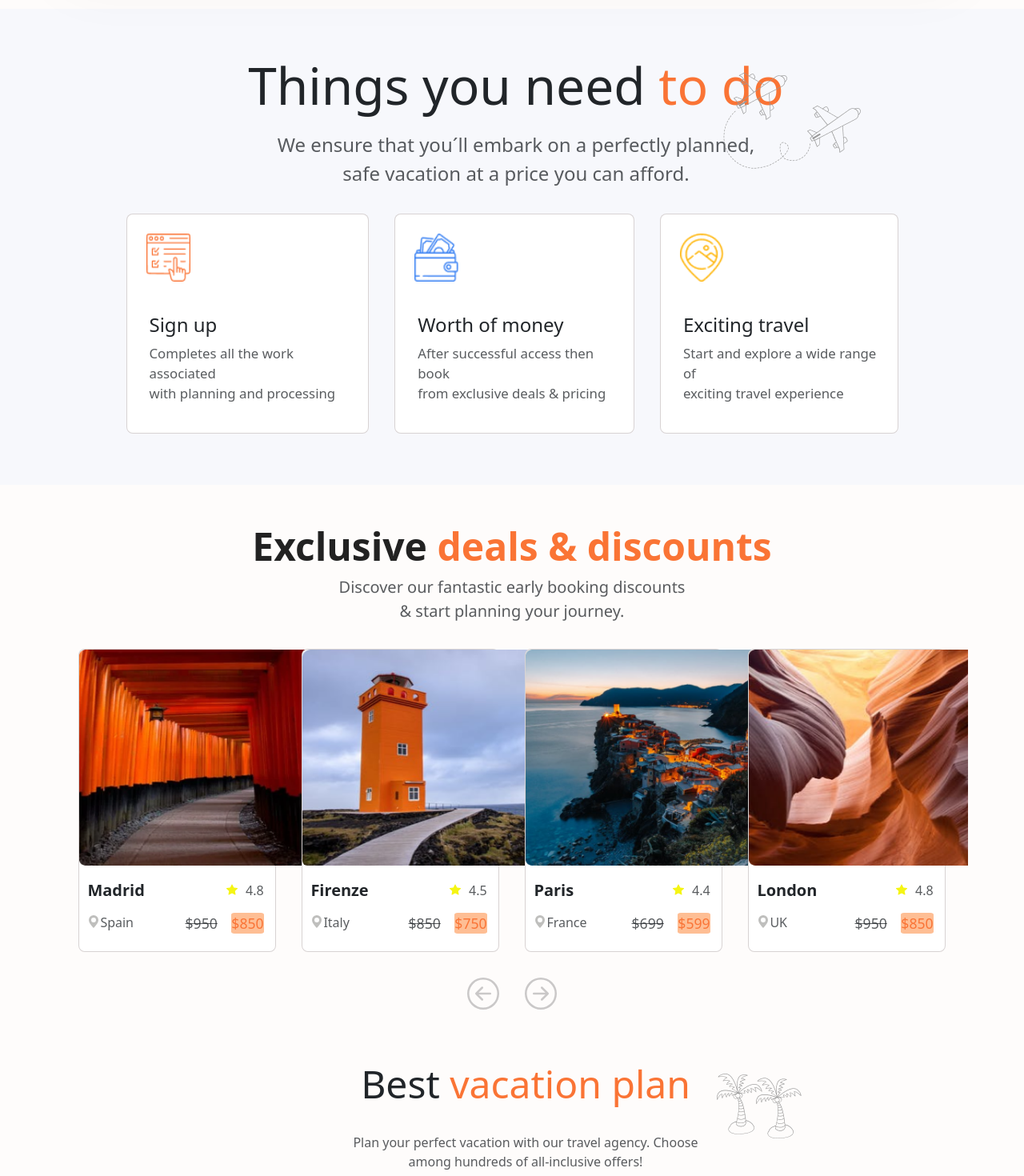
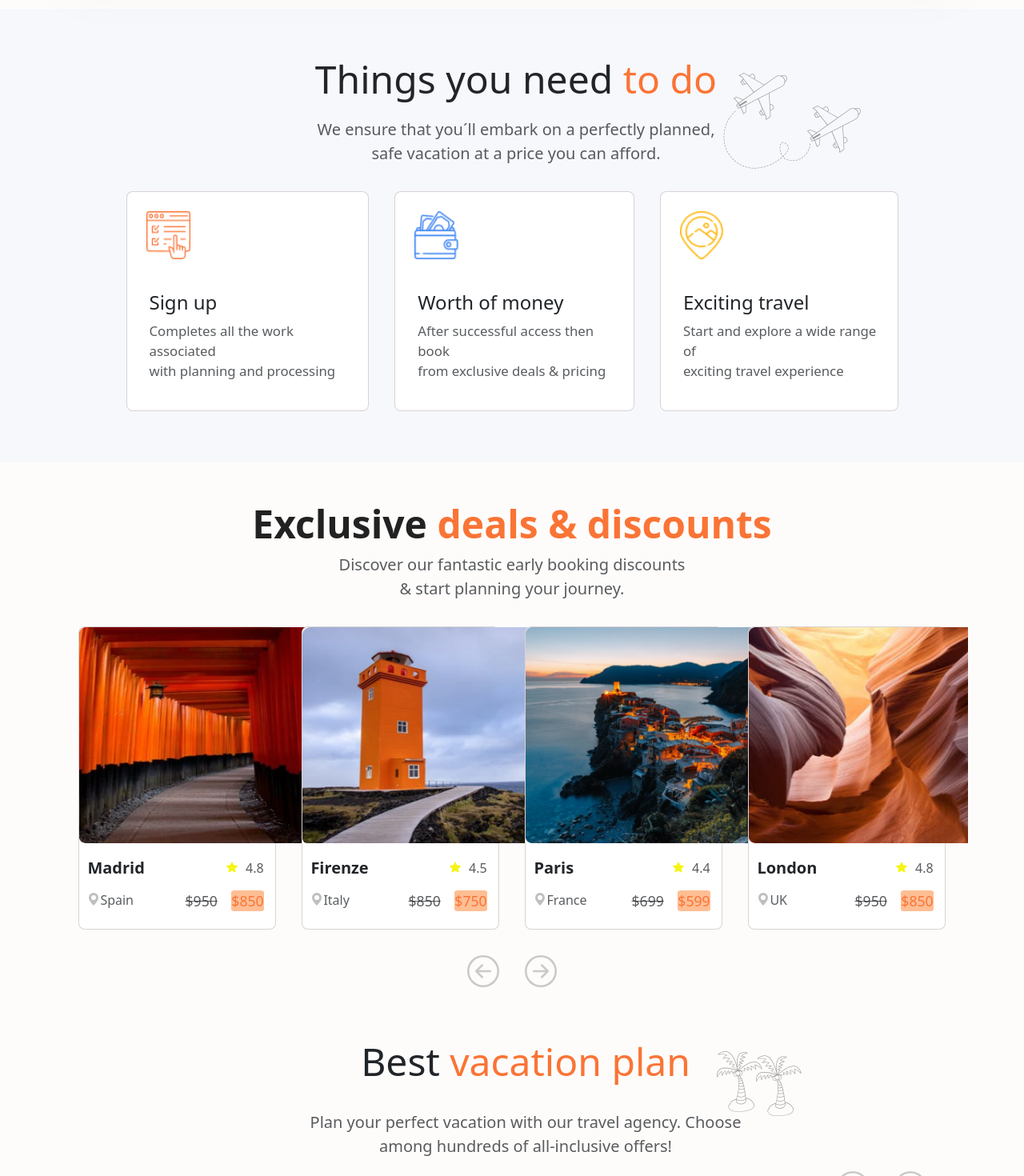
Before and after one commit to Juanflpz/Trabook-Responsive-Project, a React (Create React App) app: page / in a window 1280 px wide. Shown: the part 840-2310 px from the top of the page at 80% size. Built offline with nearby package versions, Linux system fonts and the light colour scheme.

Commit message:
feat: :lipstick: titles and subtitles size fixed

```diff
--- a/src/App.css
+++ b/src/App.css
@@ -2,6 +2,13 @@ body {
   background-color: #FEFCFB !important;
 }
 
+.carousel-title{
+  font-size: 6vh;
+}
+
+.subtitle{
+  font-size: 2.5vh;
+}
 /*
 .brand-footer {
   font-family: 'Volkhov', serif;
--- a/src/Components/Blog.jsx
+++ b/src/Components/Blog.jsx
@@ -10,7 +10,7 @@ export default function Blog({ cards }) {
     return (
         <section className="blog p-3" id="blog-box">
             <div className="container text-center mt-5">
-                <h1 className="box-title"><b>Get updated with<span className="orange-color"> the latest blog</span></b></h1>
+                <h1 className="box-title carousel-title"><b>Get updated with<span className="orange-color"> the latest blog</span></b></h1>
             </div>
             <div className="container blog-cards">
                 <div id="discounts-carousel" className="carousel carousel-dark slide d-none d-lg-block" data-bs-ride="carousel">
--- a/src/Components/Deals.jsx
+++ b/src/Components/Deals.jsx
@@ -12,8 +12,8 @@ export default function Deals({ cards }) {
         <section id="vacation">
             <div className="container col-xxl-8 my-5">
                 <div className="row">
-                    <h3 className="centered-title">Exclusive <span className="orange-color">deals & discounts</span></h3>
-                    <p className="prf text-muted">Discover our fantastic early booking discounts<br />& start planning your journey.</p>
+                    <h3 className="deals-title carousel-title">Exclusive <span className="orange-color">deals & discounts</span></h3>
+                    <p className="deals-subtitle text-muted subtitle">Discover our fantastic early booking discounts<br />& start planning your journey.</p>
                 </div>
                 <div className="container d-flex justify-content-center">
                     <div id="discounts-carousel" className="carousel carousel-dark slide d-none d-lg-block" data-bs-ride="carousel">
--- a/src/Components/GetStarted.jsx
+++ b/src/Components/GetStarted.jsx
@@ -33,7 +33,7 @@ export default function GetStarted({ props }) {
                         </div>
                         <div className="col-lg-6">
                             <h1 className="display-5 fw-bold lh-1 mb-4 text-start" id="title">Get your exciting <span className="orange-color">journey</span> started with us.</h1>
-                            <p className="lead subtitle">{props.subtitle}</p>
+                            <p className="text-muted subtitle">{props.subtitle}</p>
                             <div className="d-grid d-md-flex justify-content-md-start mt-4">
                                 <button type="button" className="btn btn-primary btn-lg me-md-2" id="btn-discover">{props.btn_txt_1}</button>
                             </div>
--- a/src/Components/Needs.jsx
+++ b/src/Components/Needs.jsx
@@ -12,8 +12,8 @@ export default function Needs({ cards }) {
             <div className="container">
                 <div className="row">
                     <div className="col text-center needs-text">
-                        <h1 className="lh-1 title-needs">Things you need<span className="orange-color"> to do</span></h1>
-                        <p className="subtitle text-muted pt-3">We ensure that you´ll embark on a perfectly planned,<br /> safe vacation at a price you can afford.</p>
+                        <h1 className="lh-1 title-needs carousel-title">Things you need<span className="orange-color"> to do</span></h1>
+                        <p className="subtitle text-muted pt-3 subtitle">We ensure that you´ll embark on a perfectly planned,<br /> safe vacation at a price you can afford.</p>
                     </div>
                     <div className="icon-needs col-md-2">
                         <img src={require(`../images/icons/Things-icon.png`)} alt="icon" className="image-left" />
--- a/src/Components/VacationPlan.jsx
+++ b/src/Components/VacationPlan.jsx
@@ -14,8 +14,8 @@ export default function VacationPlan({ cards }) {
             <div className="container col-xxl-8">
                 <div className="row vacation-text">
                     <div className="col vacation-title text-center">
-                        <h1 className="title-vacation">Best<span className="orange-color"> vacation plan</span></h1>
-                        <p className="vacation-subtitle text-muted pt-4">Plan your perfect vacation with our travel agency. Choose<br /> among hundreds of all-inclusive offers!</p>
+                        <h1 className="title-vacation carousel-title">Best<span className="orange-color"> vacation plan</span></h1>
+                        <p className="vacation-subtitle subtitle text-muted pt-4">Plan your perfect vacation with our travel agency. Choose<br /> among hundreds of all-inclusive offers!</p>
                     </div>
                     <div className="col-md-2 d-flex justify-content-start palm-icon">
                         <img src={require(`../images/icons/palm-icon.png`)} alt="icon" className="image-left" />
--- a/src/styles/Blog.css
+++ b/src/styles/Blog.css
@@ -7,7 +7,6 @@
 }
 
 .box-title {
-    font-size: 3rem;
 }
 
 .img-blog {
--- a/src/styles/Deals.css
+++ b/src/styles/Deals.css
@@ -2,10 +2,8 @@
     color: #FA7435;
 }
 
-.prf {
+.deals-subtitle {
     text-align: center;
-    font-size: 2.5vh;
-    font-family: "Segoe UI", Tahoma, Geneva, Verdana, sans-serif;
 }
 
 .discounts-carousel-card {
@@ -29,10 +27,9 @@
 }
 */
 /*font-family: Cambria, Cochin, Georgia, Times, "Times New Roman", serif;*/
-.centered-title {
+.deals-title {
     font-weight: bold;
     color: #222;
-    font-size: 6vh;
     text-align: center;
 }
 
--- a/src/styles/Needs.css
+++ b/src/styles/Needs.css
@@ -32,15 +32,13 @@
 }
 
 .title-needs {
-    font-size: 4rem;
 }
 
 .orange-color {
     color: #FA7435;
 }
 
-.subtitle {
-    font-size: 1.5rem !important;
+.needs-subtitle {
 }
 
 .icon-needs {
--- a/src/styles/VacationPlan.css
+++ b/src/styles/VacationPlan.css
@@ -7,11 +7,10 @@
 }
 
 .vacation-subtitle {
-    font-size: 2vh;
+
 }
 
 .title-vacation {
-    font-size: 6vh;
 }
 
 .palm-icon {
```
